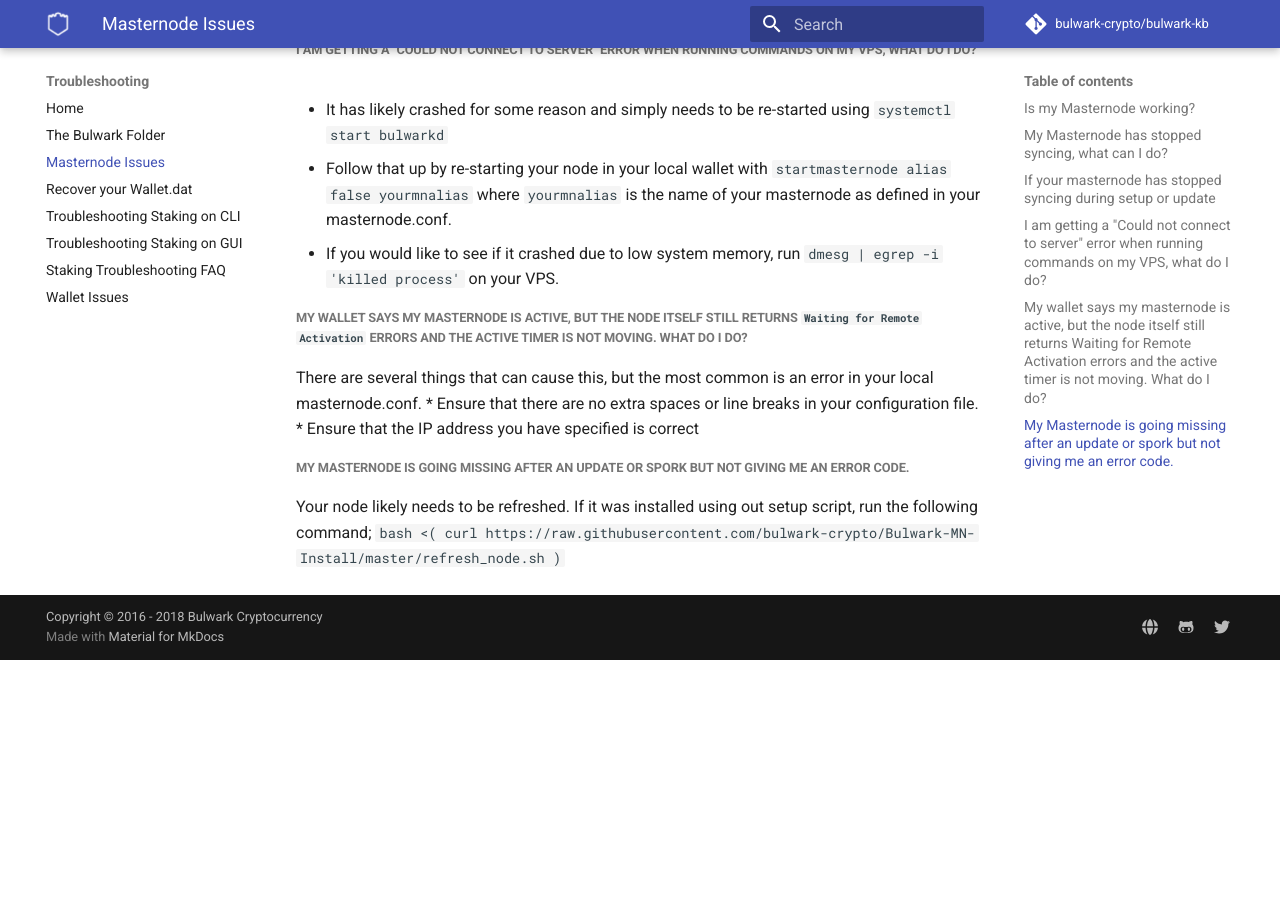
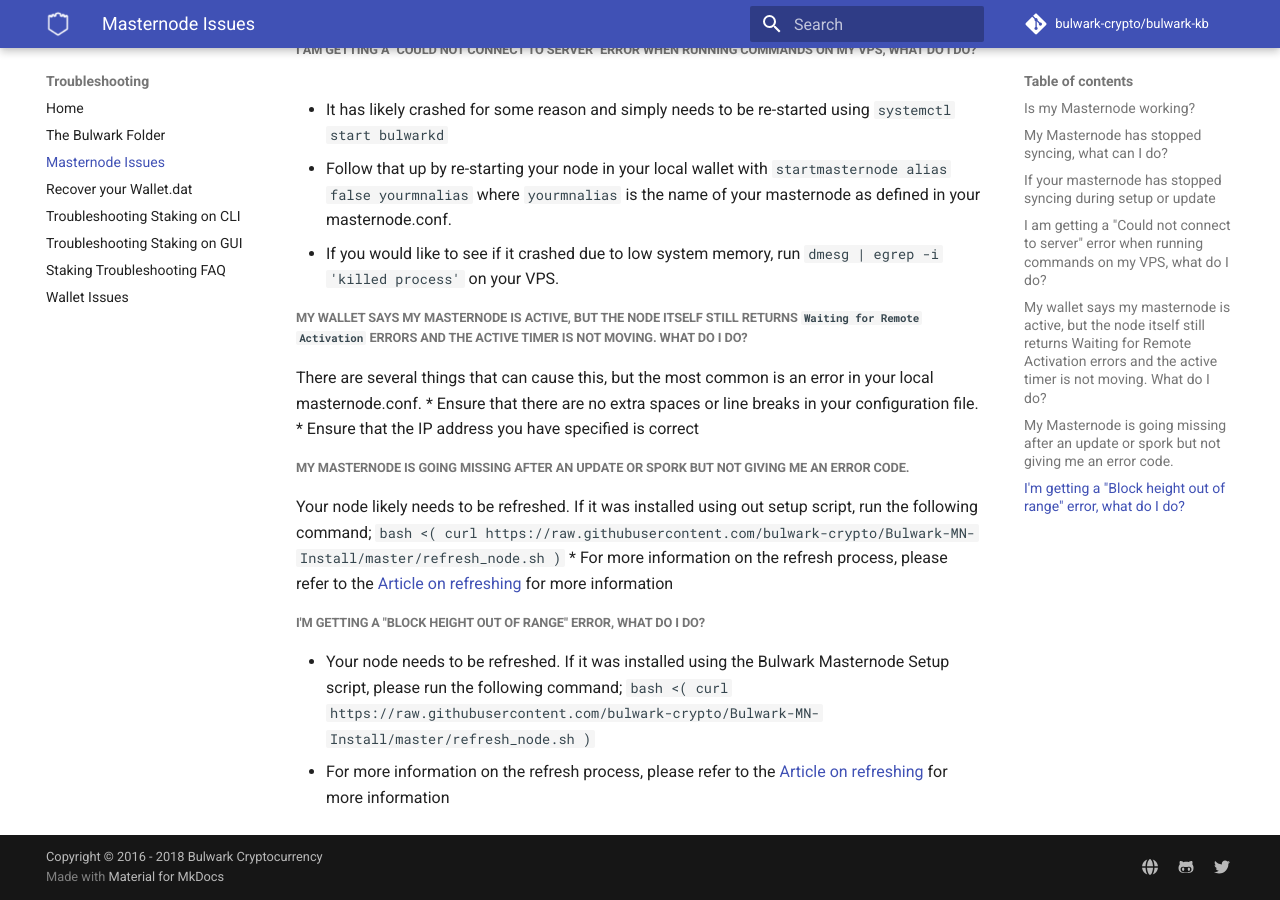
Before and after one commit to bulwark-crypto/Bulwark-KB, an MkDocs documentation site: the page built from docs/Troubleshooting/Masternode-Troubleshooting-FAQ.md, in a window 1280 px wide and 900 px high, scrolled down 801 px. Built offline with MkDocs 1.6.1 and Material for MkDocs 9.7.7, drawn with Linux system fonts in a browser that asks for light colours; comment, search, counter and statistics services are not loaded; before the commit the page ends 1461 px from its top, so only the background shows below that.

Commit message:
added details

```diff
--- a/docs/Troubleshooting/Masternode-Troubleshooting-FAQ.md
+++ b/docs/Troubleshooting/Masternode-Troubleshooting-FAQ.md
@@ -31,3 +31,9 @@
 ##### My Masternode is going missing after an update or spork but not giving me an error code.
 Your node likely needs to be refreshed. If it was installed using out setup script, run the following command;
 `bash <( curl https://raw.githubusercontent.com/bulwark-crypto/Bulwark-MN-Install/master/refresh_node.sh )`
+* For more information on the refresh process, please refer to the [Article on refreshing](https://kb.bulwarkcrypto.com/Guides/Refresh-Guide/) for more information
+
+##### I'm getting a "Block height out of range" error, what do I do?
+* Your node needs to be refreshed. If it was installed using the Bulwark Masternode Setup script, please run the following command;
+`bash <( curl https://raw.githubusercontent.com/bulwark-crypto/Bulwark-MN-Install/master/refresh_node.sh )`
+* For more information on the refresh process, please refer to the [Article on refreshing](https://kb.bulwarkcrypto.com/Guides/Refresh-Guide/) for more information
```
